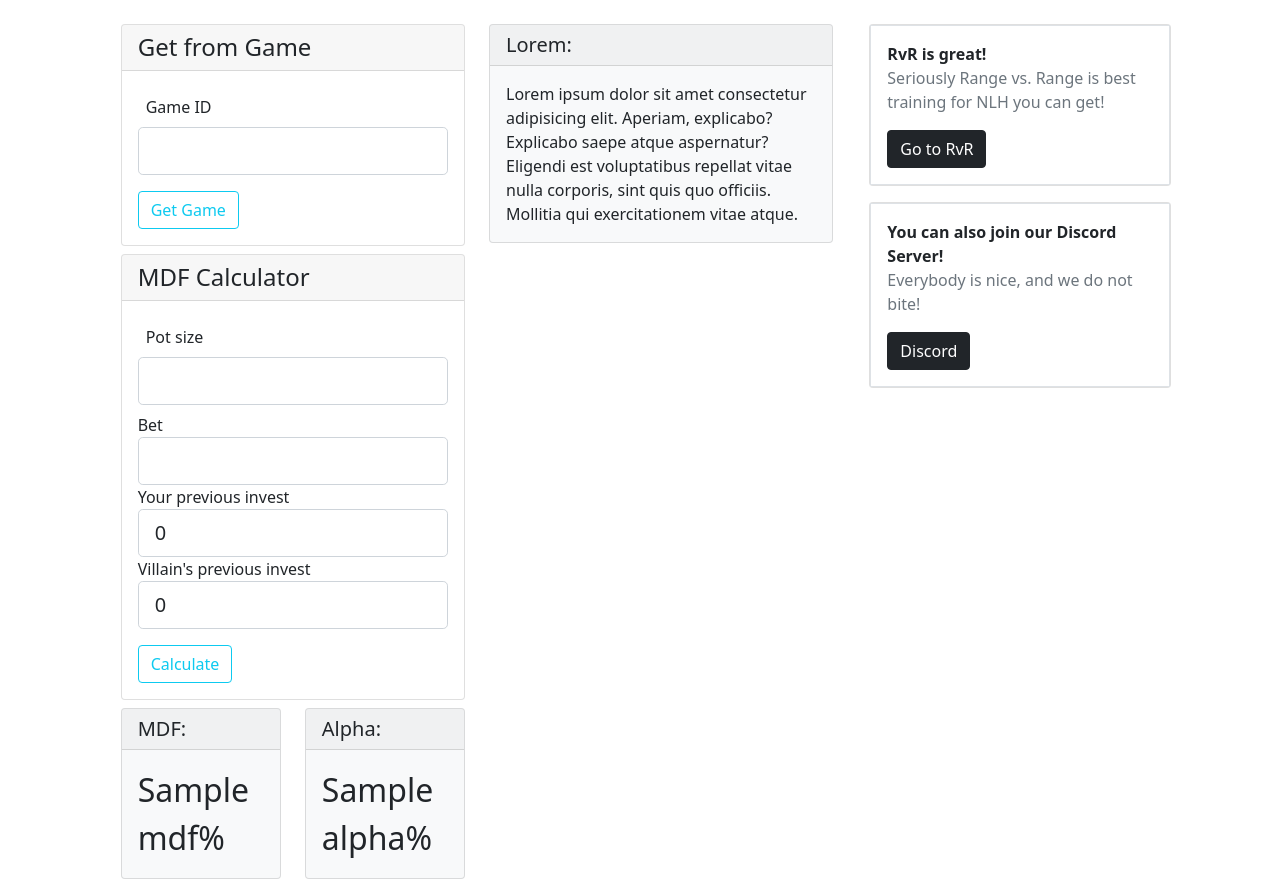
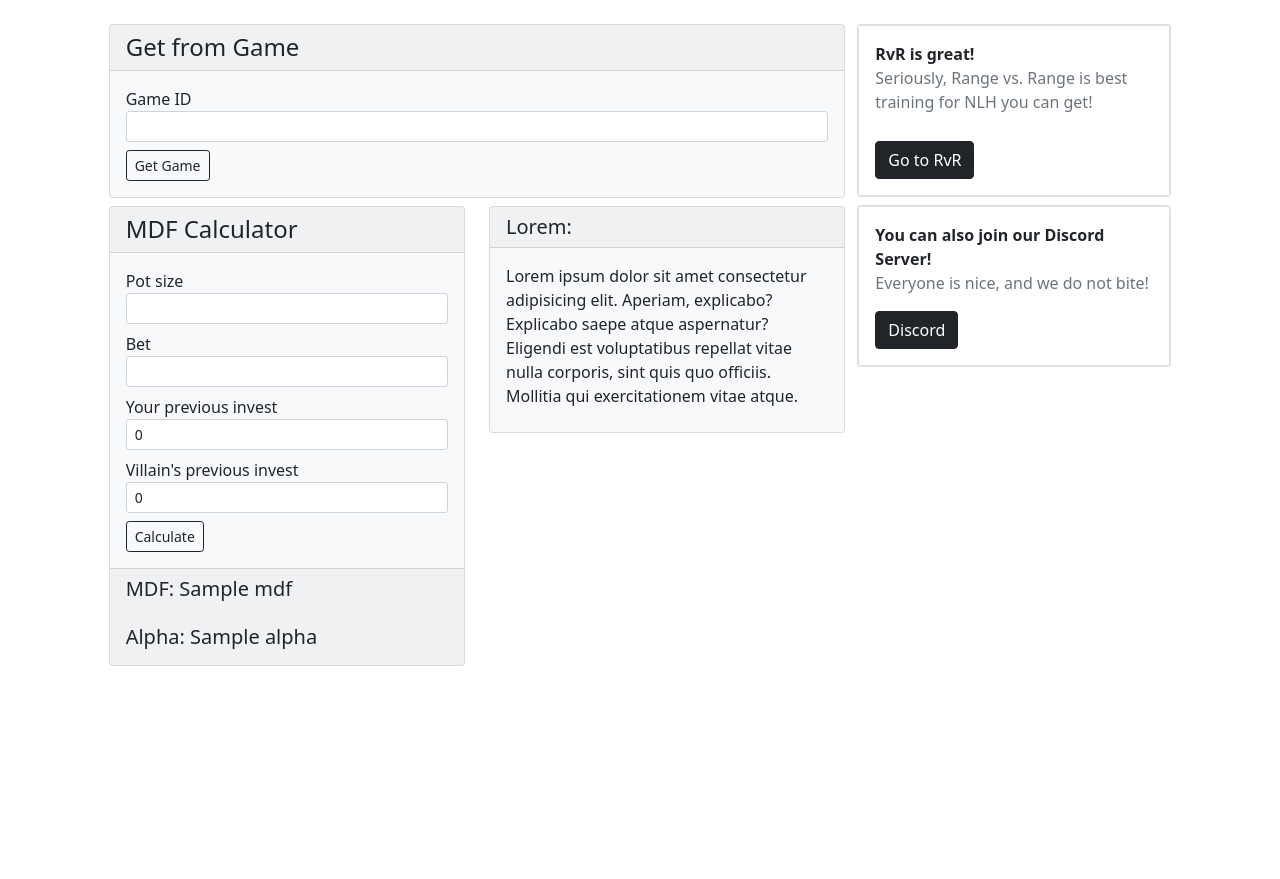
Before and after one commit to TimoRJensen/RvRTools, a Flask app: template rvr_tools/templates/calculator.html in a window 1280 px wide. Shown: the part 126-1005 px from the top of the page. After the commit the page ends 792 px from the top, so only its background shows below. Run offline with Flask 2, Linux system fonts and the light colour scheme; the template is opened without the code that fills it: values that come from a table or form of the project are taken from there, most other values are stand-ins (such as "Sample title", 1, 10 or a date in 2020).

Commit message:
works mostly

```diff
--- a/pynlh/range.py
+++ b/pynlh/range.py
@@ -487,7 +487,7 @@ class RangePart():
 
     def remove_freq_tag(self):
         """Removes the frequency tag from a range part string. Rerturns a
-         String.
+        String.
         """
         if '[' not in self.part:
             return self.part
--- a/rvr_tools/game_scraper.py
+++ b/rvr_tools/game_scraper.py
@@ -1,6 +1,7 @@
 from typing import List
 
 import requests
+import re
 from bs4 import BeautifulSoup
 
 
@@ -108,6 +109,7 @@ class Game():
         self.hero: Player = None
         self.players: List[Player] = self._get_players()
         self.history = History(self)
+        # TODO Preflop is a problem - Does find "Player and not the Potsize"
         self.pot: int = int(self.state.find('strong').text)
 
     def _get_players(self):
--- a/rvr_tools/routes.py
+++ b/rvr_tools/routes.py
@@ -55,6 +55,7 @@ def calculator():
         form.invest.data = scraper.hero.invest
         form.v_invest.data = scraper.acted_last.invest - scraper.last_bet
         form.bet.data = scraper.last_bet
+        get_form.game_id.data = game_id
         # for player that acted
         return render_template('calculator.html',
                                titel='Randomize',
--- a/rvr_tools/templates/calculator.html
+++ b/rvr_tools/templates/calculator.html
@@ -1,108 +1,109 @@
 {% extends "layout.html" %}
 {% block content %}
-<div class="col-md-6">
 <form action="" method="post" class="mb-2">
     {{ form.hidden_tag() }}
-        <div class="card mb-2">
+    <div class="card mb- bg-light">
         <h4 class="card-header">Get from Game</h4>
         <div class="card-body">
-                {{ get_form.game_id.label(class="form-control-label m-2") }}
-                {% if form.pot.errors %}
-                {{ get_form.game_id(class="form-control form-control-lg is-invalid mb-2") }}
+            {{ get_form.game_id.label(class="form-control-label") }}
+            {% if get_form.game_id.errors %}
+            {{ get_form.game_id(class="form-control form-control-sm is-invalid mb-2") }}
             <div class="invalid-feedback">
                 {% for error in get_form.game_id.errors %}#
                 <span>{{ error }}</span>
                 {% endfor %}
             </div>
             {% else %}
-                {{ get_form.game_id(class="form-control form-control-lg mb-2") }}
+            {{ get_form.game_id(class="form-control form-control-sm mb-2") }}
             {% endif %}
 
-                {{ get_form.submit(class="btn btn-outline-info mt-2") }}
+            {{ get_form.submit(class="btn btn-outline-dark btn-sm") }}
         </div>
     </div>
 </form>
+<div class="col-md-6">
     <form action="" method="post" class="mb-2">
         {{ form.hidden_tag() }}
-        <div class="card mb-2">
+        <div class="card mb-2 bg-light">
             <h4 class="card-header">MDF Calculator</h4>
             <div class="card-body">
-                {{ form.pot.label(class="form-control-label m-2") }}
+                {{ form.pot.label(class="form-control-label") }}
                 {% if form.pot.errors %}
-                {{ form.pot(class="form-control form-control-lg is-invalid mb-2") }}
+                {{ form.pot(class="form-control form-control-sm is-invalid mb-2") }}
                 <div class="invalid-feedback">
                     {% for error in form.pot.errors %}#
                     <span>{{ error }}</span>
                     {% endfor %}
                 </div>
                 {% else %}
-                {{ form.pot(class="form-control form-control-lg mb-2") }}
+                {{ form.pot(class="form-control form-control-sm mb-2") }}
                 {% endif %}
 
                 {{ form.bet.label(class="form-control-label") }}
                 {% if form.bet.errors %}
-                {{ form.bet(class="form-control form-control-lg is-invalid" ) }}
+                {{ form.bet(class="form-control form-control-sm is-invalid" ) }}
                 <div class="invalid-feedback">
                     {% for error in form.bet.errors %}#
                     <span>{{ error }}</span>
                     {% endfor %}
                 </div>
                 {% else %}
-                {{ form.bet(class="form-control form-control-lg") }}
+                {{ form.bet(class="form-control form-control-sm mb-2") }}
                 {% endif %}
 
                 {{ form.invest.label(class="form-control-label") }}
                 {% if form.invest.errors %}
-                {{ form.invest(class="form-control form-control-lg is-invalid" ) }}
+                {{ form.invest(class="form-control form-control-sm is-invalid" ) }}
                 <div class="invalid-feedback">
                     {% for error in form.invest.errors %}#
                     <span>{{ error }}</span>
                     {% endfor %}
                 </div>
                 {% else %}
-                {{ form.invest(class="form-control form-control-lg") }}
+                {{ form.invest(class="form-control form-control-sm mb-2") }}
                 {% endif %}
 
                 {{ form.v_invest.label(class="form-control-label") }}
                 {% if form.v_invest.errors %}
-                {{ form.v_invest(class="form-control form-control-lg is-invalid" ) }}
+                {{ form.v_invest(class="form-control form-control-sm is-invalid" ) }}
                 <div class="invalid-feedback">
                     {% for error in form.v_invest.errors %}#
                     <span>{{ error }}</span>
                     {% endfor %}
                 </div>
                 {% else %}
-                {{ form.v_invest(class="form-control form-control-lg mb-2") }}
+                {{ form.v_invest(class="form-control form-control-sm mb-2") }}
                 {% endif %}
-                {{ form.submit(class="btn btn-outline-info mt-2") }}
+                {{ form.submit(class="btn btn-outline-dark btn-sm") }}
+            </div>
+            <div class= "card-footer">
+                <h5>MDF: {{ mdf }}  <br><br>  Alpha: {{ alpha }}</h5>
             </div>
         </div>
     </form>
-    <div class="row">
+    <!-- <div class="row">
         <div class="col">
-            <div class="card bg-light">
-                <!-- <img class="card-img-top" src="..." alt="Card image cap"> -->
+            <div class="card bg-light mb-2">
                 <h5 class="card-header">MDF:</h5>
                 <div class="card-body">
                     <p class="card-text" id="output" style="font-size: 2rem;">{{ mdf }}%</p>
-                    <!-- <button onclick="copyElementText('output')" class="btn btn-outline-info">Copy MDF</button> -->
                 </div>
             </div>
         </div>
         <div class="col">
-            <div class="card bg-light">
+            <div class="card bg-light mb-2">
                 <h5 class="card-header">Alpha:</h5>
                 <div class="card-body">
                     <p class="card-text" id="output-alpha" style="font-size: 2rem;">{{ alpha }}%</p>
                 </div>
             </div>
         </div>
-    </div>
+    </div> -->
 </div>
 <div class="col-md-6">
     <div class="card bg-light">
         <h5 class="card-header">Lorem:</h5>
-        <div class="card-body">
+        <div class="card-body mb-2">
             Lorem ipsum dolor sit amet consectetur adipisicing elit. Aperiam, explicabo? Explicabo saepe atque
             aspernatur? Eligendi est voluptatibus repellat vitae nulla corporis, sint quis quo officiis. Mollitia
             qui exercitationem vitae atque.
--- a/rvr_tools/templates/home.html
+++ b/rvr_tools/templates/home.html
@@ -1,6 +1,6 @@
 {% extends "layout.html" %}
 {% block content %}
-<div class="card mb-2">
+<div class="mb-2">
     <div class="row g-0">
         <div class="col-md-4">
             <img src="{{ url_for('static', filename='Logo-flat.svg' ) }}" class="card-img-top" alt="RvR-Fans-Logo">
--- a/rvr_tools/templates/layout.html
+++ b/rvr_tools/templates/layout.html
@@ -58,7 +58,7 @@
     </header>
     <main role="main">
         <div class="row justify-content-center mt-3">
-            <div class="col-md-7">
+            <div class="col-md-7 p-0">
                 <div class="container-md ">
                     {% with messages = get_flashed_messages(with_categories=true) %}
                     {% if messages %}
@@ -77,26 +77,18 @@
                     </div>
                 </div>
             </div>
-            <div class="col-md-3 mt-2">
-                <div class="card mb-3">
+            <div class="col-md-3 mt-2 pl-0">
+                <div class="card mb-2">
                     <div class="card-body border">
-                        <strong>
-                            RvR is great!
-                        </strong>
-                        <p class='text-muted'>
-                            Seriously Range vs. Range is best training for NLH you can get!
-                        </p>
+                        <strong>RvR is great!</strong>
+                        <p class='text-muted' style="height:59px;">Seriously, Range vs. Range is best training for NLH you can get!</p>
                         <a href="https://www.rangevsrange.com/" class="btn btn-dark" target="_blank">Go to RvR</a>
                     </div>
                 </div>
-                <div class="card mb-3">
+                <div class="card mb-2">
                     <div class="card-body border">
-                        <strong>
-                            You can also join our Discord Server!
-                        </strong>
-                        <p class='text-muted'>
-                            Everybody is nice, and we do not bite!
-                        </p>
+                        <strong>You can also join our Discord Server!</strong>
+                        <p class='text-muted'>Everyone is nice, and we do not bite!</p>
                         <a href="https://discord.gg/AejRBUSb" class="btn btn-dark" target="_blank">Discord</a>
                     </div>
                 </div>
```
Also changed, not shown: rvr_tools/templates/randomize.html (+12 -13 lines). Lines whose indentation alone changed are shown as unchanged.
